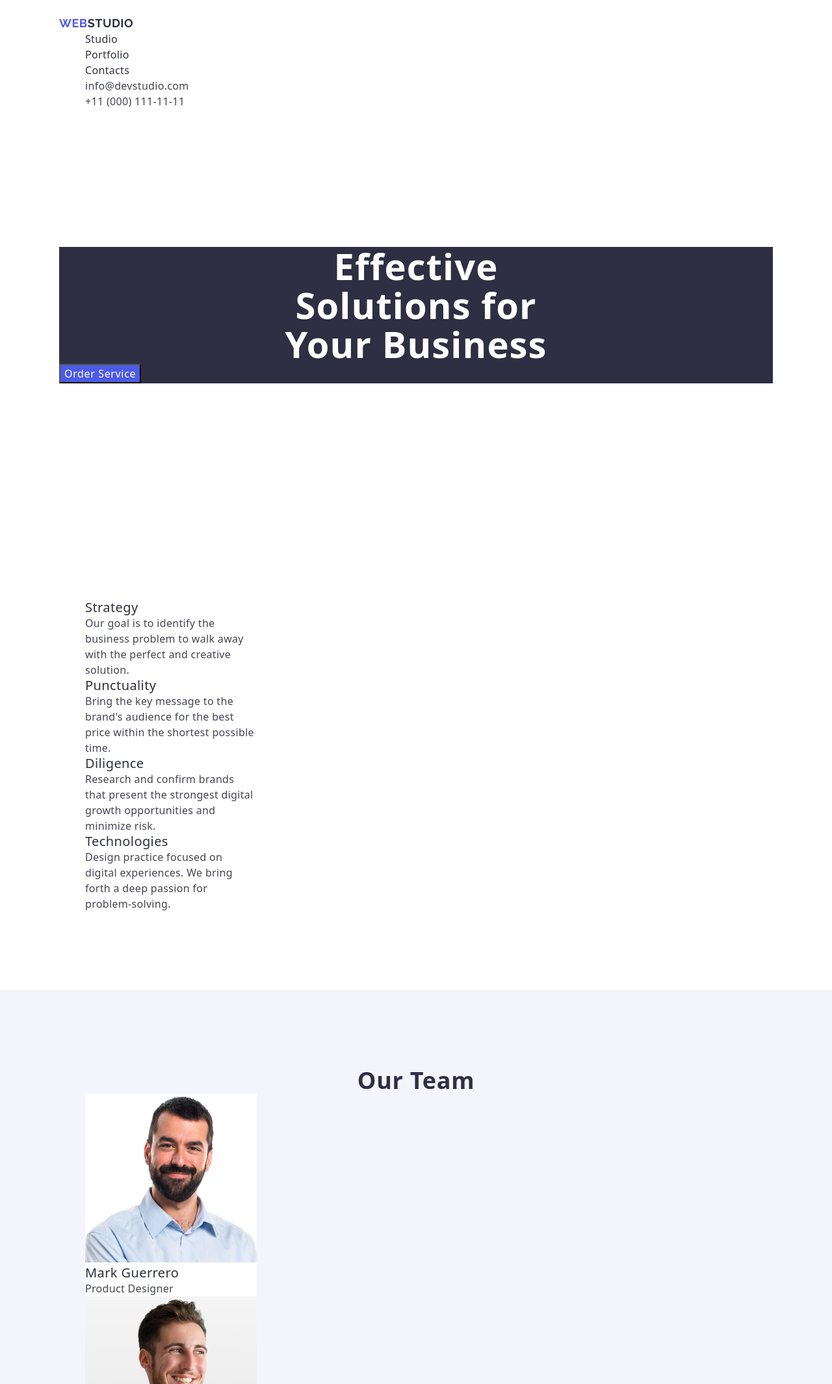
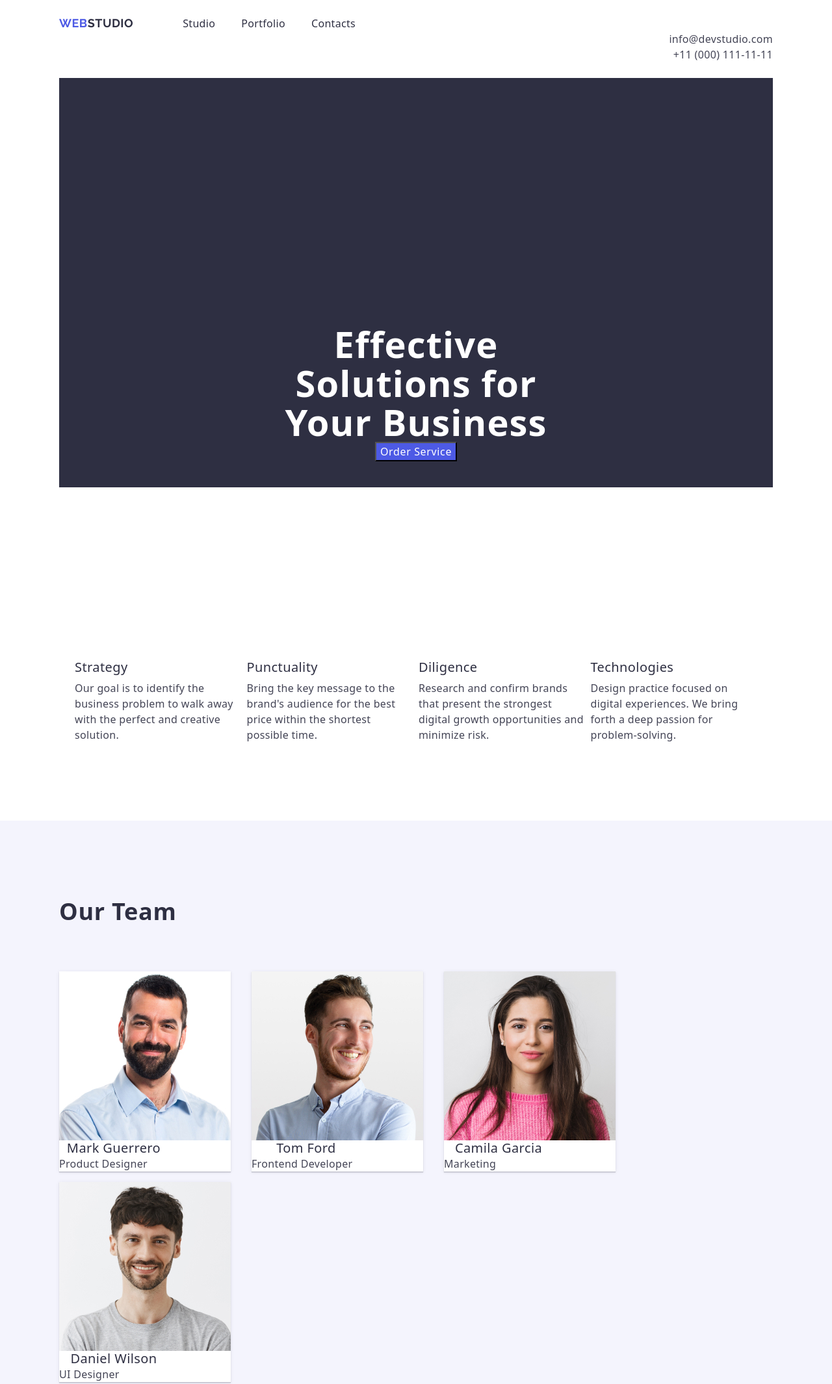
Before and after one commit to Lyuda-Davugora/goit-markup-hw-03, a plain HTML site: page index.html in a window 1280 px wide. Shown: the top 2130 px of the page at 65% size. Drawn offline with nearby package versions, Linux system fonts and the light colour scheme.

Commit message:
Update styles.css

```diff
--- a/css/styles.css
+++ b/css/styles.css
@@ -5,7 +5,13 @@ color: #434455;
   background: #fff;
 }
 
-p, h1, h2, h3, h4, h5, h6 {
+p,
+h1,
+h2,
+h3,
+h4,
+h5,
+h6 {
   margin-top: 0;
   margin-bottom: 0;
 }
@@ -14,6 +20,7 @@ ul {
   list-style-type: none;
     margin-top: 0;
     margin-bottom: 0;
+    padding-left: 0;
 }
 
 a {
@@ -24,8 +31,17 @@ button {
   cursor: pointer;
 }
 
+header {
+  padding-top: 24px;
+  padding-bottom: 24px;
+  }
+
 address {
 font-style: normal;
+}
+
+img {
+  display: block;
 }
 
 .container {
@@ -35,20 +51,13 @@ button {
   margin: 0 auto;
 }
 
- header {
-  padding-top: 24px;
-  padding-bottom: 24px;
- }
-
- section {
-
- }
-
-
 
 /* header */
 .header-main {
-  padding-bottom: 24px;
+  display: flex;
+  flex-grow: 1;
+    justify-content: space-between;
+    align-items: center;
 }
 
 .header-name-logo {
@@ -59,6 +68,8 @@ line-height: 1.17;
   letter-spacing: 0.03em;
   text-transform: uppercase;
   color: #4d5ae5;
+  display: flex;
+    align-items: center;
 }
 
 .logo-name-stu {
@@ -69,6 +80,7 @@ line-height: 1.16;
   letter-spacing: 0.03em;
   text-transform: uppercase;
   color: #2e2f42;
+  display: flex;
 }
 
 .header-menu {
@@ -78,6 +90,7 @@ line-height: 1.5;
   letter-spacing: 0.02em;
   color: #2E2F42;
 
+  display: flex;
 }
 
 .header-menu:hover,
@@ -95,40 +108,39 @@ color: #404bbf;
 }
 
 .header-menu-nav {
-
-}
-
-address {
-font-style: normal;
-justify-content: flex-end;
-}
-
-.header-address-menu {
-
+  display: flex;
+  flex-grow: 1;
+    gap: 40px;
+    padding-left: 76px;
+    padding-right: 332px;
+  align-items: center;
 }
 
 .header-address-item {
+  display: flex;
+  justify-content: flex-end;
+  gap: 40px;
   font-size: 16px;
   line-height: 1.5;
   letter-spacing: 0.02em;
   color: #434455;
-
+align-items: center;
 }
 
 .header-address-item:hover,
-.header-address-item:focus  {
+.header-address-item:focus {
   color: #404bbf;
 }
 
 /* main */
 /* section-1 */
 .page {
-  padding-top: 188px;
-  padding-bottom: 188px;
+padding-bottom: 120px;
 }
 
 .page-wrap {
   background: #2e2f42;
+  padding: 380px 40px 40px 40px;
 }
 
 .page-title {
@@ -153,11 +165,16 @@ cursor: pointer;
 background: #4d5ae5;
 
 max-width: 169px;
+display: flex;
+  align-items: flex-start;
+  justify-content: flex-start;
+  flex-direction: row;
+  gap: 10px;
   margin: 0 auto;
 }
 
 .page-button:hover,
-.page-button:focus  {
+.page-button:focus {
   background-color: #404BBF;
 }
 
@@ -176,8 +193,16 @@ clip: rect(0 0 0 0);
   overflow: hidden;
 }
 
+.feature-list {
+    display: flex;
+    padding-left: 24px;
+    padding-right: 24px;
+    display: flex;
+    gap: 8px;
+  }
+
 .feature-item {
-max-width: 264px;
+width: calc((100% - 2px) / 4);
 }
 
 .feature-subtitle {
@@ -186,6 +211,7 @@ font-size: 20px;
   line-height: 1.2;
   letter-spacing: 0.02em;
   color: #2e2f42;
+  margin-bottom: 8px;
 }
 
 .feature-item-title {
@@ -200,9 +226,20 @@ color: #434455;
   background: #f4f4fd;
   padding-top: 120px;
   padding-bottom: 120px;
+  display: flex;
   }
 
+.team-container {
+  display: flex;
+width: 264px;
+
+  box-shadow: 0 2px 1px 0 rgba(46, 47, 66, 0.08), 0 1px 1px 0 rgba(46, 47, 66, 0.16), 0 1px 6px 0 rgba(46, 47, 66, 0.08);
+  background: #fff;
+  }
+
+
 .team-name {
+  display: flex;
   font-weight: 700;
   font-size: 36px;
   line-height: 1.11;
@@ -210,22 +247,43 @@ text-align: center;
   letter-spacing: 0.02em;
   text-transform: capitalize;
   color: #2e2f42;
+
+  margin: 0 auto;
+  margin-bottom: 72px;
+  text-align: center;
+}
+
+.team-title {
+  display: flex;
+  flex-wrap: wrap;
+  gap: 16px 32px;
   }
 
 .team-page {
+width: calc((100% - 4 * 24px) / 1);
 background: #fff;
-
-max-width: 264px;
+gap: 24px;
 }
 
-.team-page-photo {
+.team-page:last-child {
+  margin-bottom: 0;
 }
+
+.team-page-photo {}
+
 .team-page-name {
   font-weight: 500;
   font-size: 20px;
   line-height: 1.2;
   letter-spacing: 0.02em;
   color: #2e2f42;
+
+  margin: 0 auto;
+  display: flex;
+  align-items: center;
+  justify-content: center;
+  flex-direction: column;
+  gap: 8px;
 }
 
 .team-page-work {
@@ -233,16 +291,16 @@ font-size: 16px;
   line-height: 1.5;
   letter-spacing: 0.02em;
   color: #434455;
+  margin: 0 auto;
 }
+
 
 /* section-4 Our Portfolio */
 .portfolio-main {
+  display: flex;
   padding-top: 120px;
   padding-bottom: 120px;
-}
-
-.portfolio-page {
-max-width: 360px;
+  margin-bottom: 72px;
 }
 
 .portfolio-name {
@@ -253,6 +311,18 @@ text-align: center;
   letter-spacing: 0.02em;
   text-transform: capitalize;
   color: #2e2f42;
+}
+
+.portfolio-list {
+    display: flex;
+      flex-wrap: wrap;
+      gap: 24px 48px;
+  }
+
+  .portfolio-page {
+      width: calc((100% - 4 * 24px) / 3);
+
+          max-width: 360px;
     }
 
 .portfolio-title {
```
Lines whose indentation alone changed are shown as unchanged.
